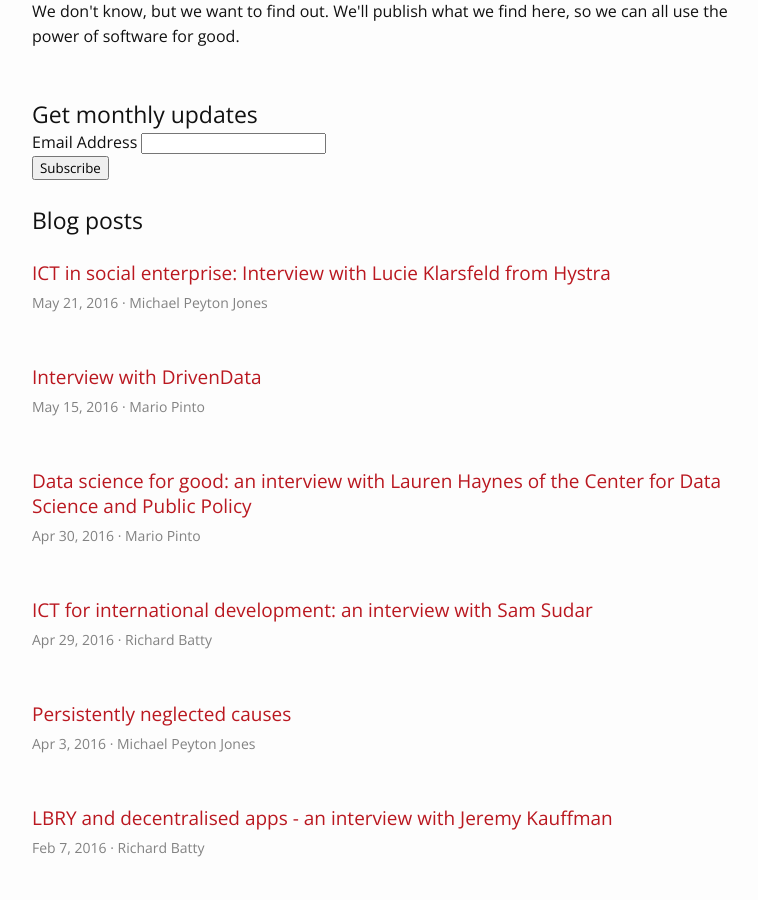
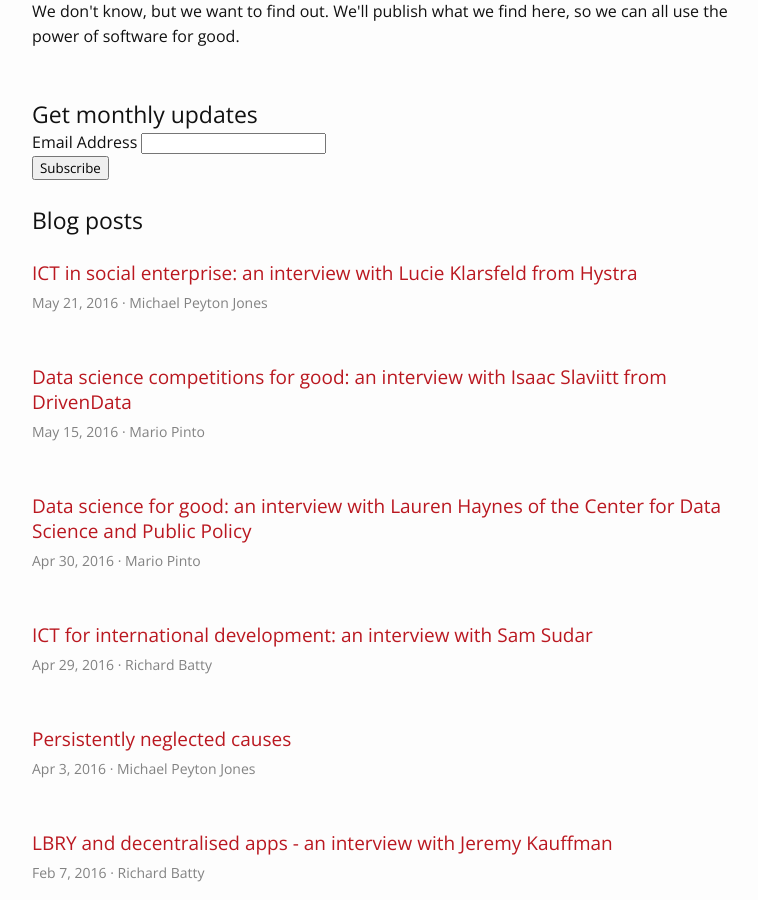
Before and after one commit to richardbatty/good-technology-project, a Jekyll site: the page built from index.html, in a window 1280 px wide and 900 px high, scrolled down 323 px. Shown: the whole window, without its empty margins (258-1016 px from the left). Built offline with Jekyll 4.4.1, drawn with Linux system fonts in a browser that asks for light colours; comment, search, counter and statistics services are not loaded.

Commit message:
Improve post titles

```diff
--- a/_posts/2016-05-15-interview-with-drivendata.md
+++ b/_posts/2016-05-15-interview-with-drivendata.md
@@ -1,6 +1,6 @@
 ---
 layout: post
-title: "Interview with DrivenData"
+title: "Data science competitions for good: an interview with Isaac Slaviitt from DrivenData"
 date:   2016-05-15 20:20:00
 author: Mario Pinto
 categories:
--- a/_posts/2016-05-21-interview-with-hystra.md
+++ b/_posts/2016-05-21-interview-with-hystra.md
@@ -1,6 +1,6 @@
 ---
 layout: post
-title:  "ICT in social enterprise: Interview with Lucie Klarsfeld from Hystra"
+title:  "ICT in social enterprise: an interview with Lucie Klarsfeld from Hystra"
 date:   2016-05-21 12:00:00
 author: "Michael Peyton Jones"
 categories:
```
